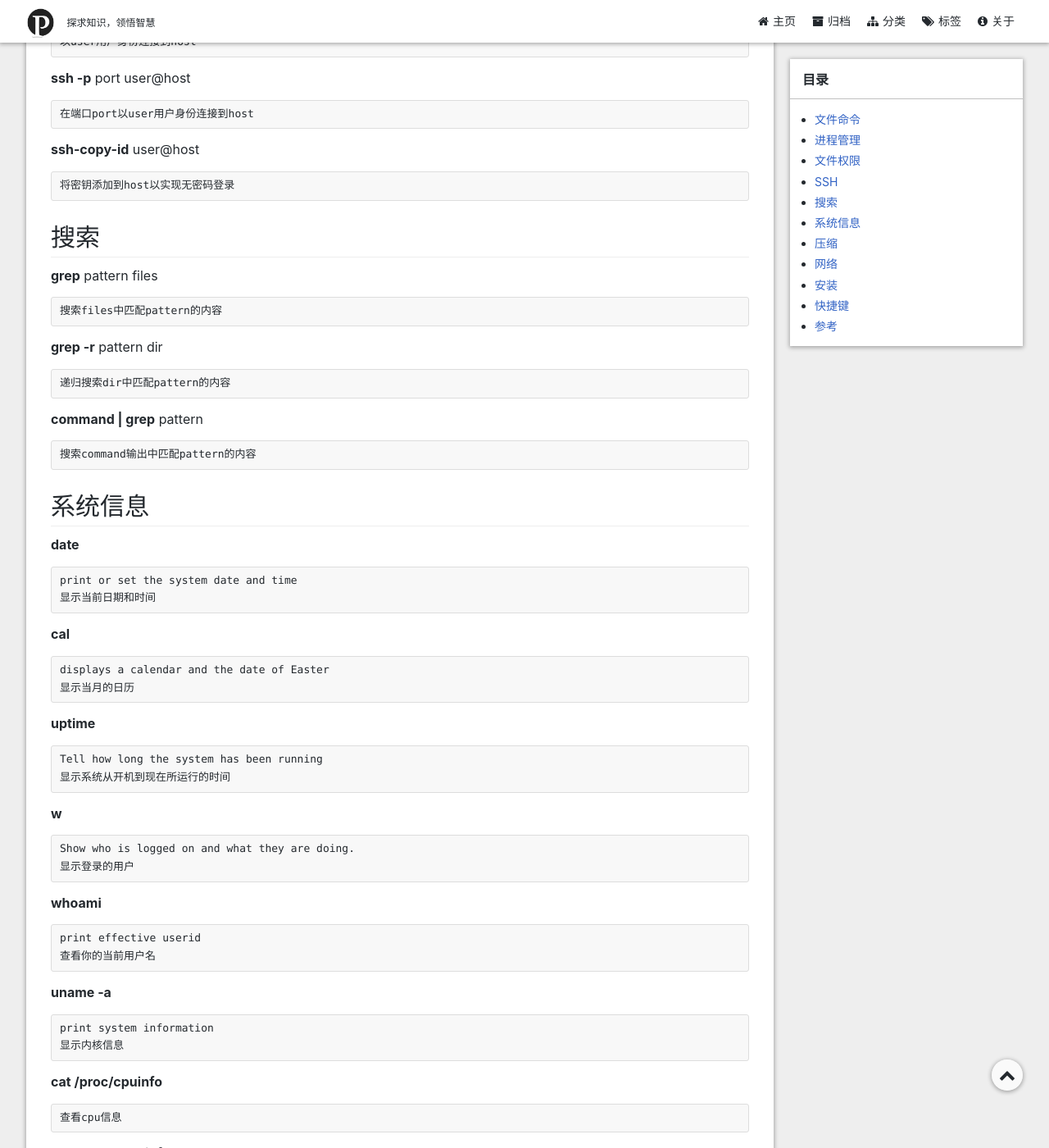
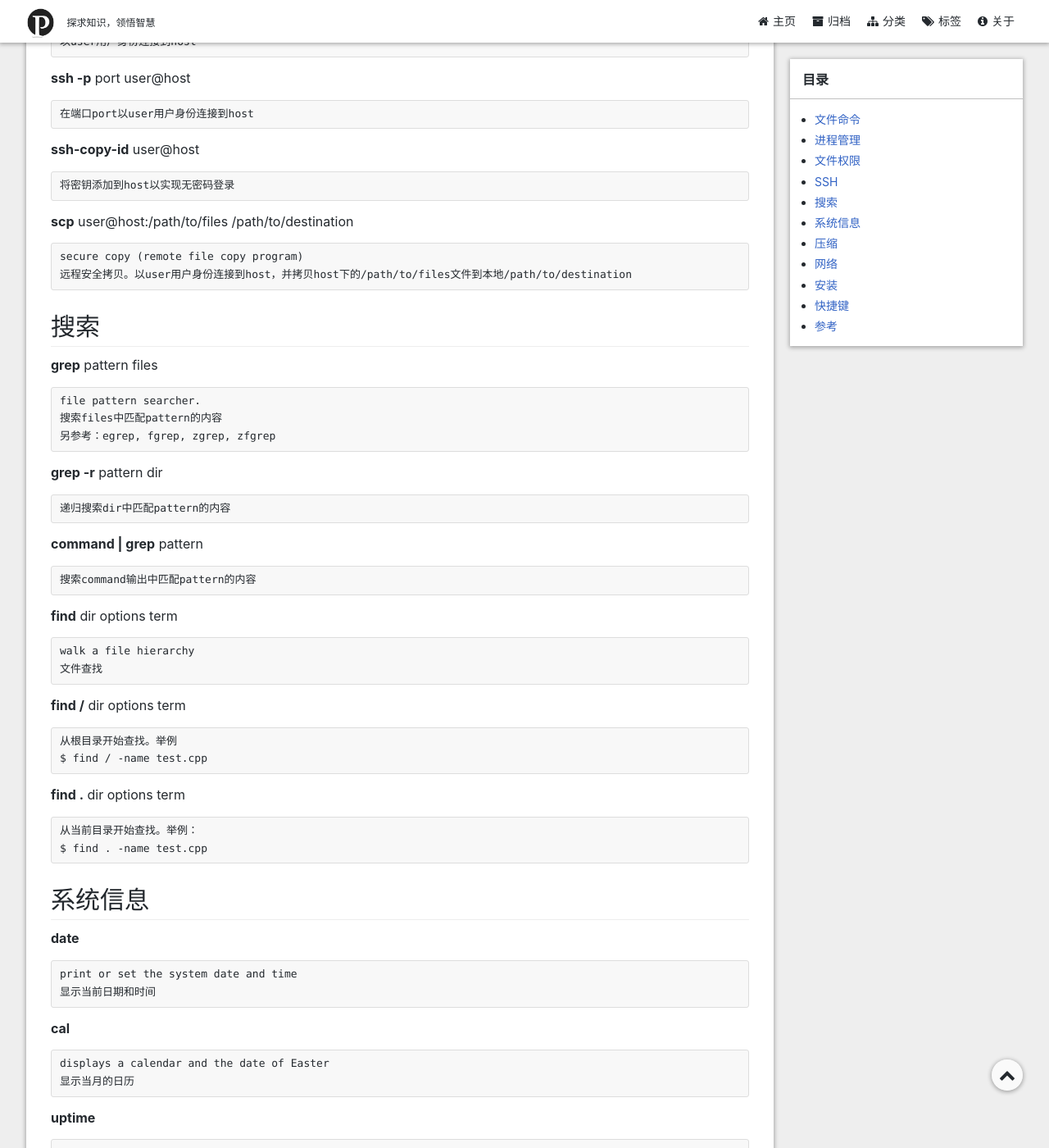
Before and after one commit to pyericz/blog, a Jekyll site: the page built from _posts/2017-09-03-unix-linux-commands.md, in a window 1280 px wide and 1400 px high, scrolled down 3674 px. Shown: the whole window at 82% size. Built offline with Jekyll 4.4.1, drawn with Linux system fonts in a browser that asks for light colours; comment, search, counter and statistics services are not loaded; a style sheet for code colours, icons or effects is not loaded; some of the changed text lies outside the part shown.

Commit message:
update unix-linux-commands

````diff
--- a/_posts/2017-09-03-unix-linux-commands.md
+++ b/_posts/2017-09-03-unix-linux-commands.md
@@ -211,11 +211,19 @@ change file mode bits
 将密钥添加到host以实现无密码登录
 ```
 
+**scp** user@host:/path/to/files /path/to/destination
+```
+secure copy (remote file copy program)
+远程安全拷贝。以user用户身份连接到host，并拷贝host下的/path/to/files文件到本地/path/to/destination
+```
+
 ## 搜索
 
 **grep** pattern files
 ```
+file pattern searcher.
 搜索files中匹配pattern的内容
+另参考：egrep, fgrep, zgrep, zfgrep
 ```
 
 
@@ -228,6 +236,25 @@ change file mode bits
 ```
 搜索command输出中匹配pattern的内容
 ```
+
+**find** dir options term
+```
+walk a file hierarchy
+文件查找
+```
+
+**find /** dir options term
+```
+从根目录开始查找。举例
+$ find / -name test.cpp
+```
+
+**find .** dir options term
+```
+从当前目录开始查找。举例：
+$ find . -name test.cpp
+```
+
 
 ## 系统信息
 
@@ -426,3 +453,4 @@ RPM安装包
 ## 参考
 
 - [Unix/Linux Command Cheat Sheet](https://fosswire.com/post/2007/08/unixlinux-command-cheat-sheet/)
+- [How To Find A File In Linux Using The Command Line](https://www.lifewire.com/uses-of-linux-command-find-2201100)
````
